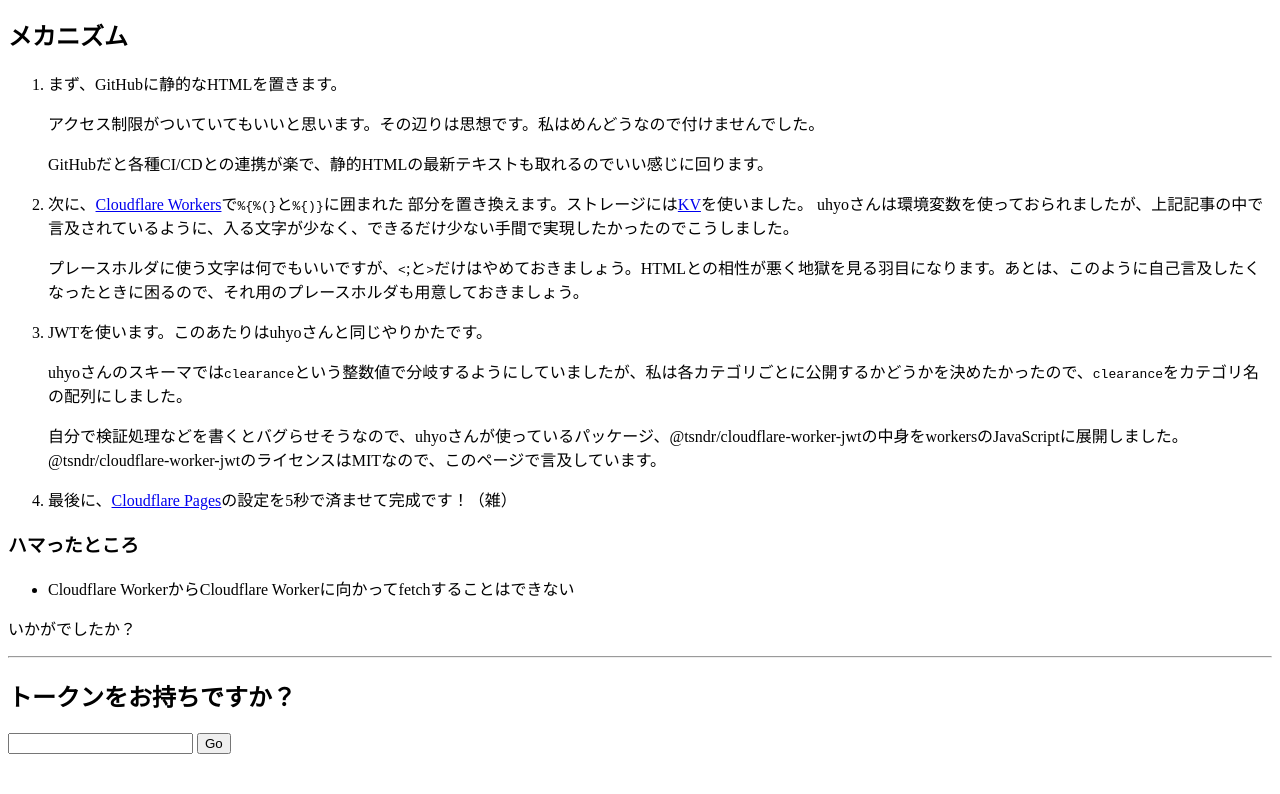
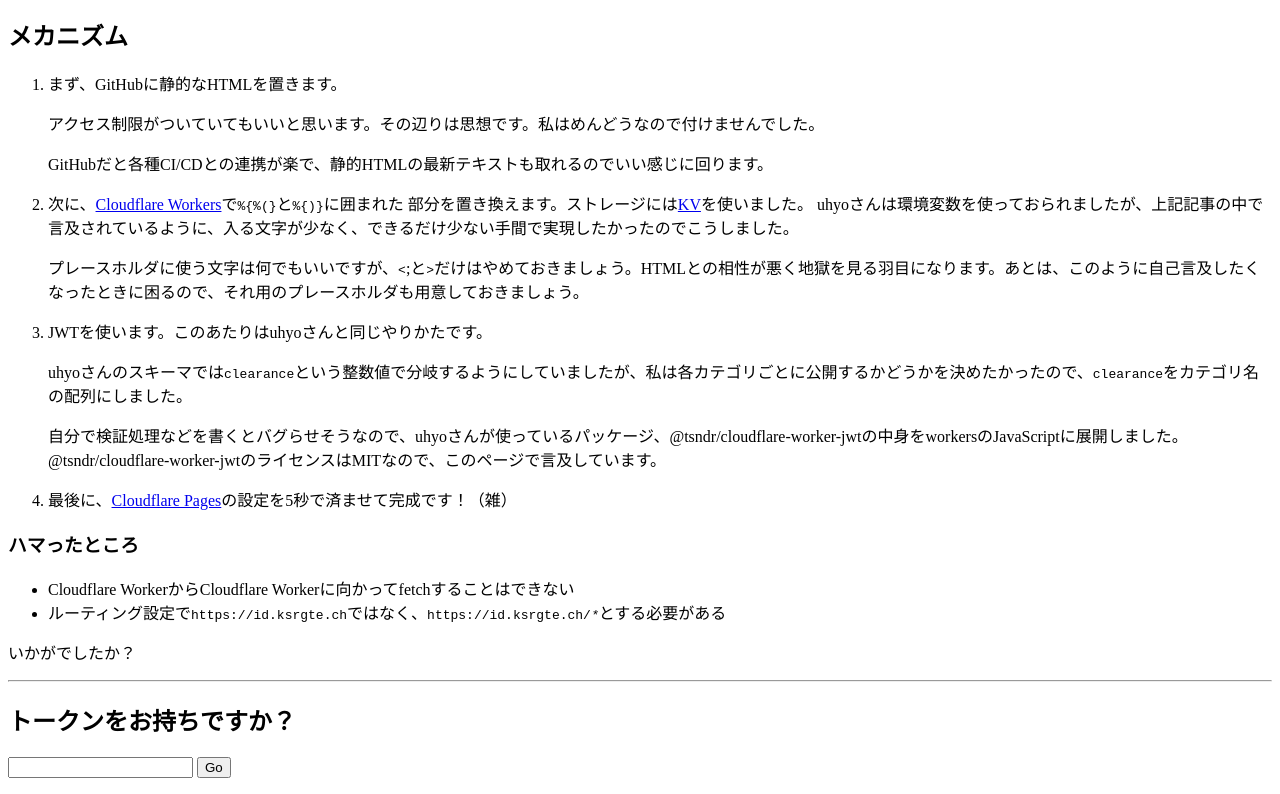
Before and after one commit to KisaragiEffective/id, a plain HTML site: page cloudflare/index.html in a window 1280 px wide. Shown: the part 527-1321 px from the top of the page. Before the commit the page ends 1297 px from the top, so only its background shows below. Drawn offline with Linux system fonts and the light colour scheme.

Commit message:
ハマったところを忘れないうちに追記

```diff
--- a/cloudflare/index.html
+++ b/cloudflare/index.html
@@ -50,6 +50,7 @@
 <h3>ハマったところ</h3>
 <ul>
   <li>Cloudflare WorkerからCloudflare Workerに向かってfetchすることはできない</li>
+  <li>ルーティング設定で<code>https://id.ksrgte.ch</code>ではなく、<code>https://id.ksrgte.ch/<em>*</em></code>とする必要がある</li>
 </ul>
 
 <p>いかがでしたか？</p>
```
